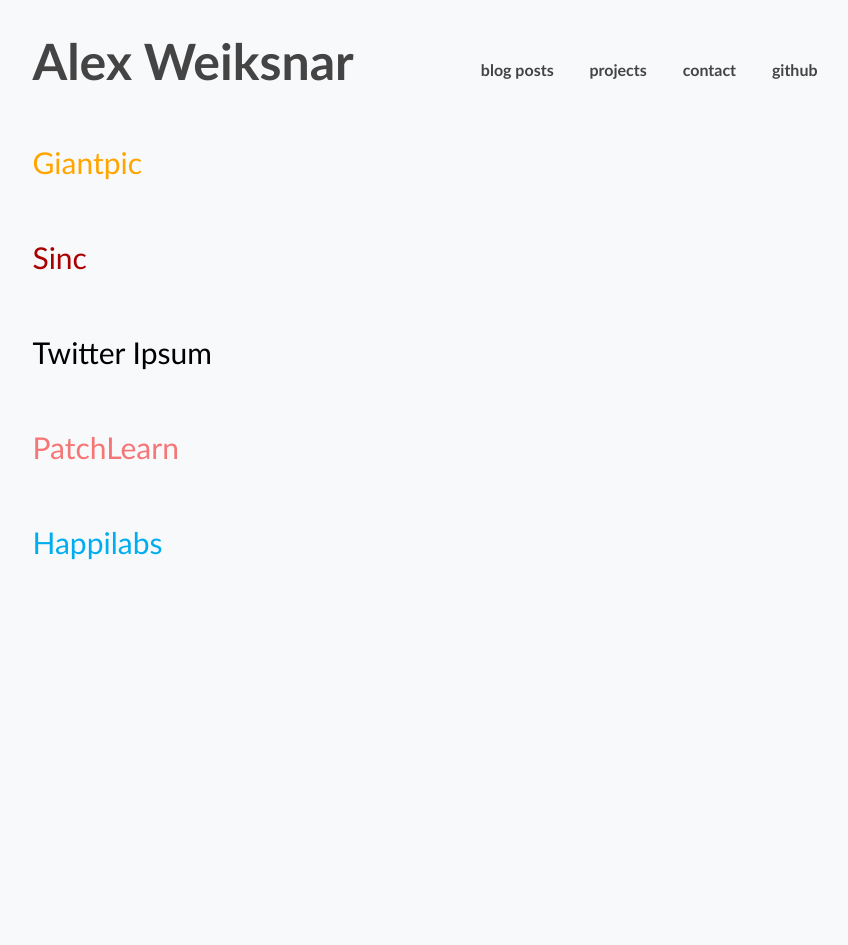
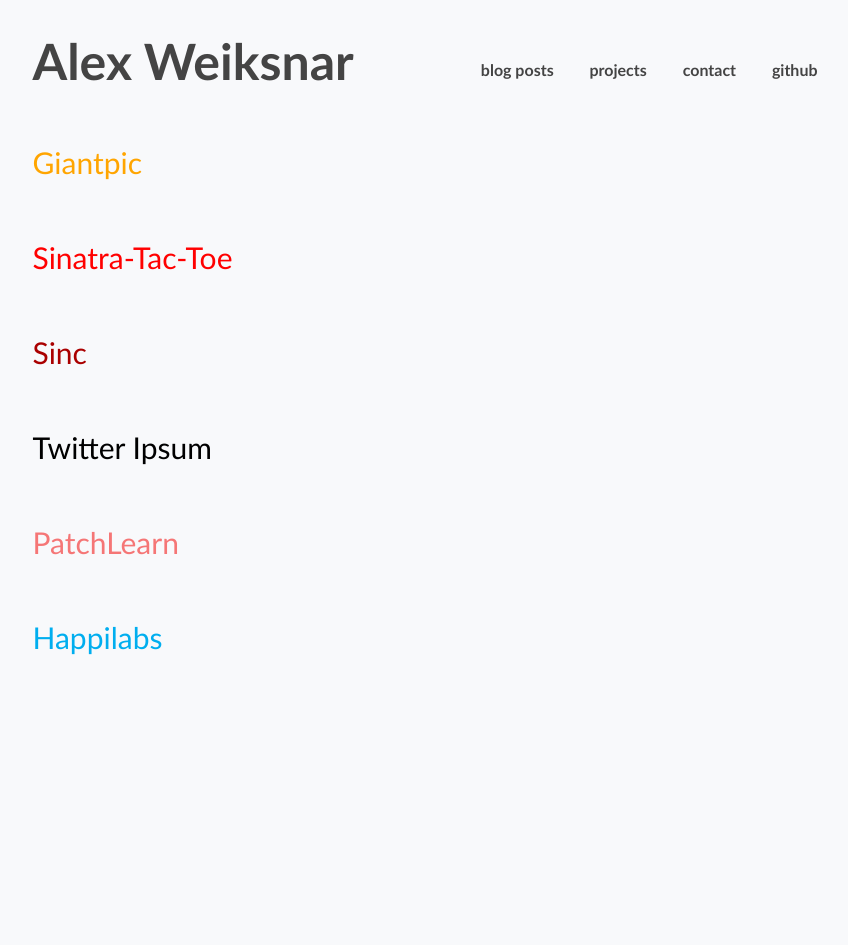
Before and after one commit to aweiksnar/aweiksnar.github.io--OLD, a Jekyll site: the page built from projects.html, in a window 1280 px wide. Shown: the whole page, without its empty margins (215-1063 px from the left). Built offline with Jekyll 4.4.1, drawn with Linux system fonts in a browser that asks for light colours; nearby versions of some CDN libraries; Markdown is read by kramdown in place of the engine named in the settings.

Commit message:
add Sinatra-Tac-Toe to projects

```diff
--- a/projects.html
+++ b/projects.html
@@ -6,14 +6,13 @@ title: Projects
 <div class="projects">
 
   <a href="http://giantpic.herokuapp.com" class="project" id="giantpic">Giantpic</a>
+  <a href="http://sinatra-tac-toe.herokuapp.com/" class="project" id="sinatra-tac-toe">Sinatra-Tac-Toe</a>
   <a href="http://rubygems.org/gems/sinc" class="project" id="sinc">Sinc</a>
   <a href="http://twitteripsum.herokuapp.com" class="project" id="twitter_ipsum">Twitter Ipsum</a>
   <a href= "http://www.patchlearn.com" class="project" id="patchlearn">PatchLearn</a>
   <a href="http://www.happilabs.org" class="project" id="happilabs">Happilabs</a>
 
 </div>
-
-
 
 <script>
 
@@ -27,6 +26,7 @@ title: Projects
     };
 
     displayProject("#giantpic", "Giantpic", "Big Image Sharing", "orange")
+    displayProject("#sinatra-tac-toe", "Sinatra-Tac-Toe", "Tic-Tac-Toe game in Sinatra", "#f00")
     displayProject("#sinc", "Sinc", "A configurable Sinatra server log", "#a00")
     displayProject("#twitter_ipsum", "Twitter Ipsum", "Generates lorem ipsum from twitter", "black")
     displayProject("#patchlearn", "PatchLearn", "Collect and share your favorite learning links", "#F57676")
```
Also changed, not shown: css/application.css (line endings or trailing spaces).
